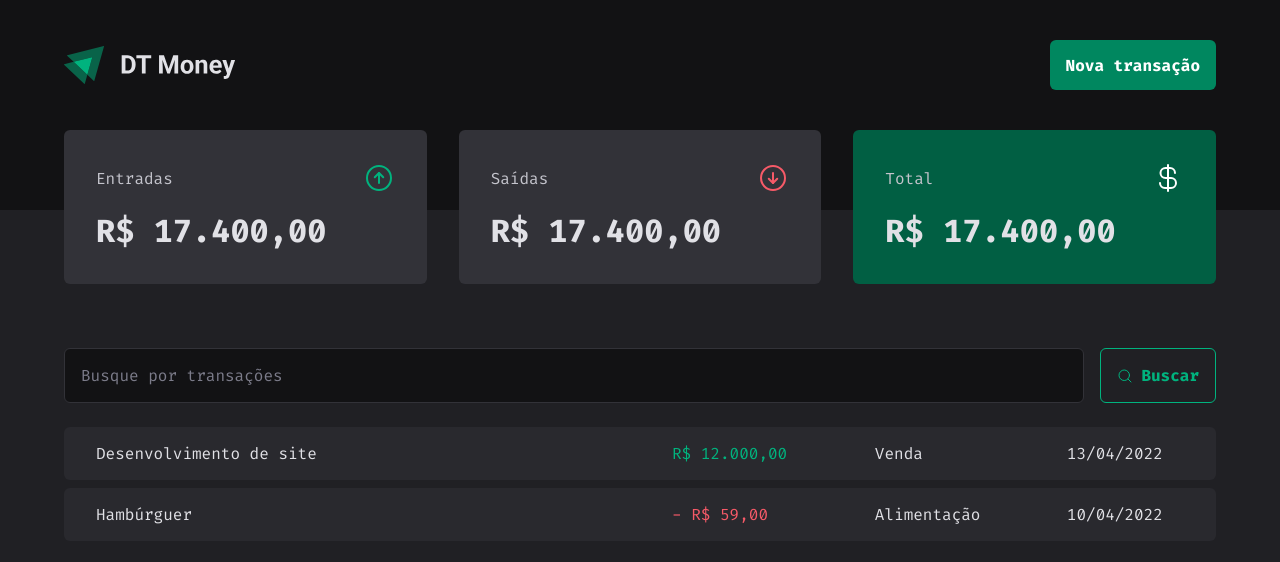
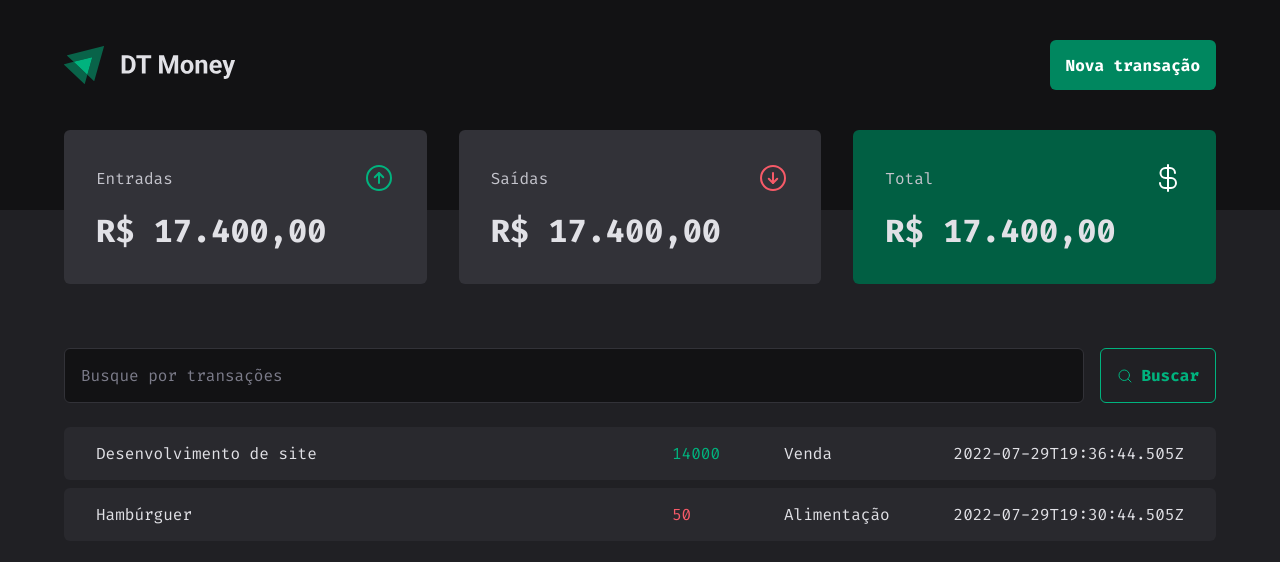
Before and after one commit to jrbytes/03-dt-money, a React (Vite) app: page / in a window 1280 px wide. Shown: the top 562 px of the page. Built offline with nearby package versions, Linux system fonts and the light colour scheme; data requests are answered from the project's data file.

Commit message:
realizando requisicao

```diff
--- a/src/pages/Transactions/index.tsx
+++ b/src/pages/Transactions/index.tsx
@@ -1,9 +1,30 @@
+import { useEffect, useState } from 'react'
 import { Header } from '../../components/Header'
 import { Summary } from '../../components/Summary'
 import { SearchForm } from './components/SearchForm'
 import * as S from './styles'
 
+type TransactionProps = {
+  id: number
+  description: string
+  type: 'income' | 'outcome'
+  price: number
+  category: string
+  createdAt: string
+}
+
 export function Transactions() {
+  const [transactions, setTransactions] = useState<TransactionProps[]>([])
+
+  useEffect(() => {
+    async function loadTransactions() {
+      const response = await fetch('http://localhost:3333/transactions')
+      const data = await response.json()
+      setTransactions(data)
+    }
+    loadTransactions()
+  }, [])
+
   return (
     <>
       <Header />
@@ -13,26 +34,18 @@
         <SearchForm />
         <S.TransactionsTable>
           <tbody>
-            <tr>
-              <td width="50%">Desenvolvimento de site</td>
-              <td>
-                <S.PriceHighlight variant="income">
-                  R$ 12.000,00
-                </S.PriceHighlight>
-              </td>
-              <td>Venda</td>
-              <td>13/04/2022</td>
-            </tr>
-            <tr>
-              <td width="50%">Hambúrguer</td>
-              <td>
-                <S.PriceHighlight variant="outcome">
-                  - R$ 59,00
-                </S.PriceHighlight>
-              </td>
-              <td>Alimentação</td>
-              <td>10/04/2022</td>
-            </tr>
+            {transactions.map((transaction) => (
+              <tr key={transaction.id}>
+                <td width="50%">{transaction.description}</td>
+                <td>
+                  <S.PriceHighlight variant={transaction.type}>
+                    {transaction.price}
+                  </S.PriceHighlight>
+                </td>
+                <td>{transaction.category}</td>
+                <td>{transaction.createdAt}</td>
+              </tr>
+            ))}
           </tbody>
         </S.TransactionsTable>
       </S.TransactionsContainer>
```
